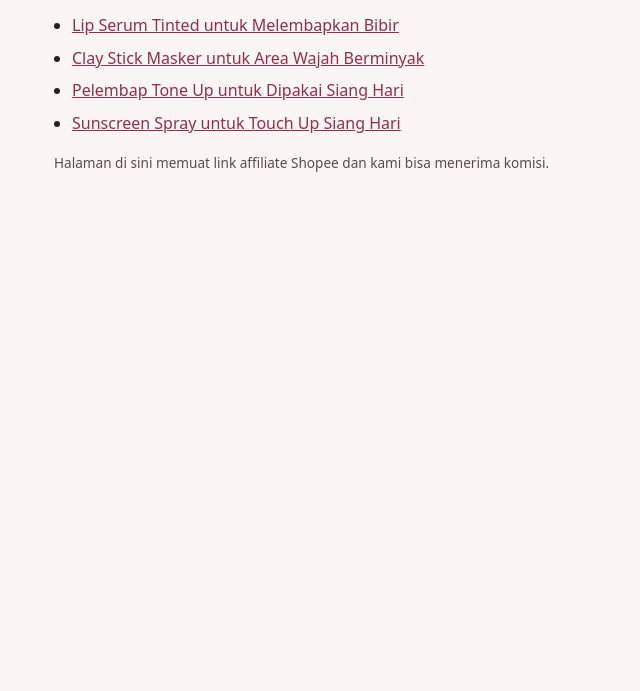
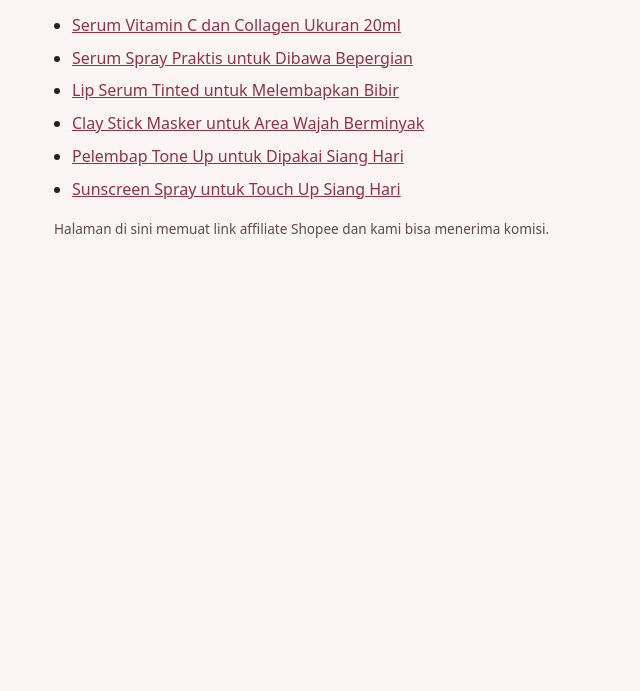
Before and after one commit to melvinsyamsuddin-byte/jc-pins, a plain HTML site: page index.html in a window 1280 px wide. Shown: the part 109-800 px from the top of the page, without its empty margins (306-946 px from the left). Drawn offline with Linux system fonts and the light colour scheme.

Commit message:
Perbarui beranda

```diff
--- a/index.html
+++ b/index.html
@@ -13,6 +13,8 @@
 <h1>JC Beauty Pilihan</h1>
 <p>Pilihan skincare untuk rutinitas harian. Selengkapnya di <a href="https://jc-beauty.my.id">jc-beauty.my.id</a>.</p>
 <ul>
+<li><a href="/p/jc261124-02.html">Serum Vitamin C dan Collagen Ukuran 20ml</a></li>
+<li><a href="/p/jc261124-01.html">Serum Spray Praktis untuk Dibawa Bepergian</a></li>
 <li><a href="/p/jc261123-02.html">Lip Serum Tinted untuk Melembapkan Bibir</a></li>
 <li><a href="/p/jc261123-01.html">Clay Stick Masker untuk Area Wajah Berminyak</a></li>
 <li><a href="/p/jc261122-02.html">Pelembap Tone Up untuk Dipakai Siang Hari</a></li>
```
